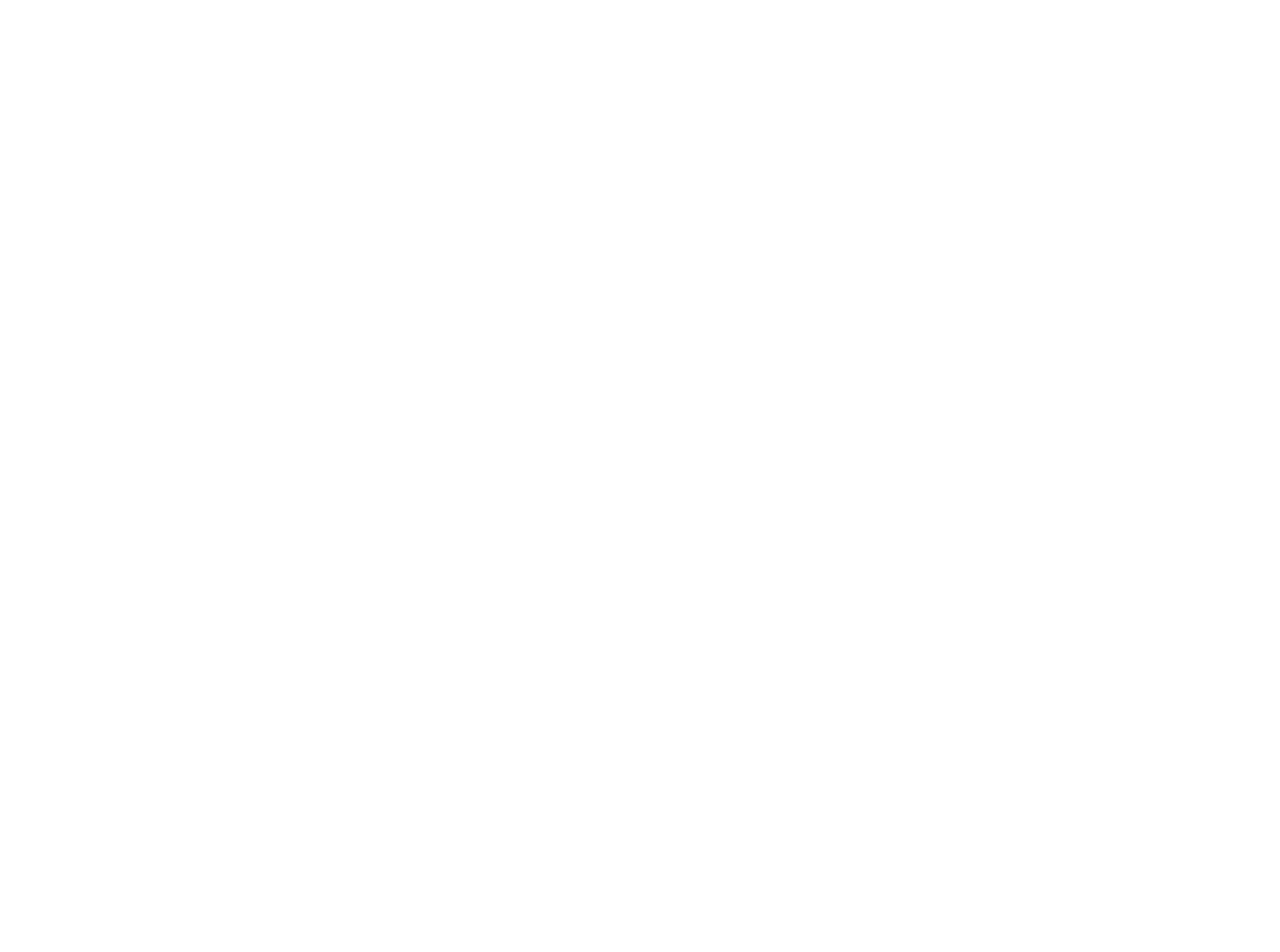
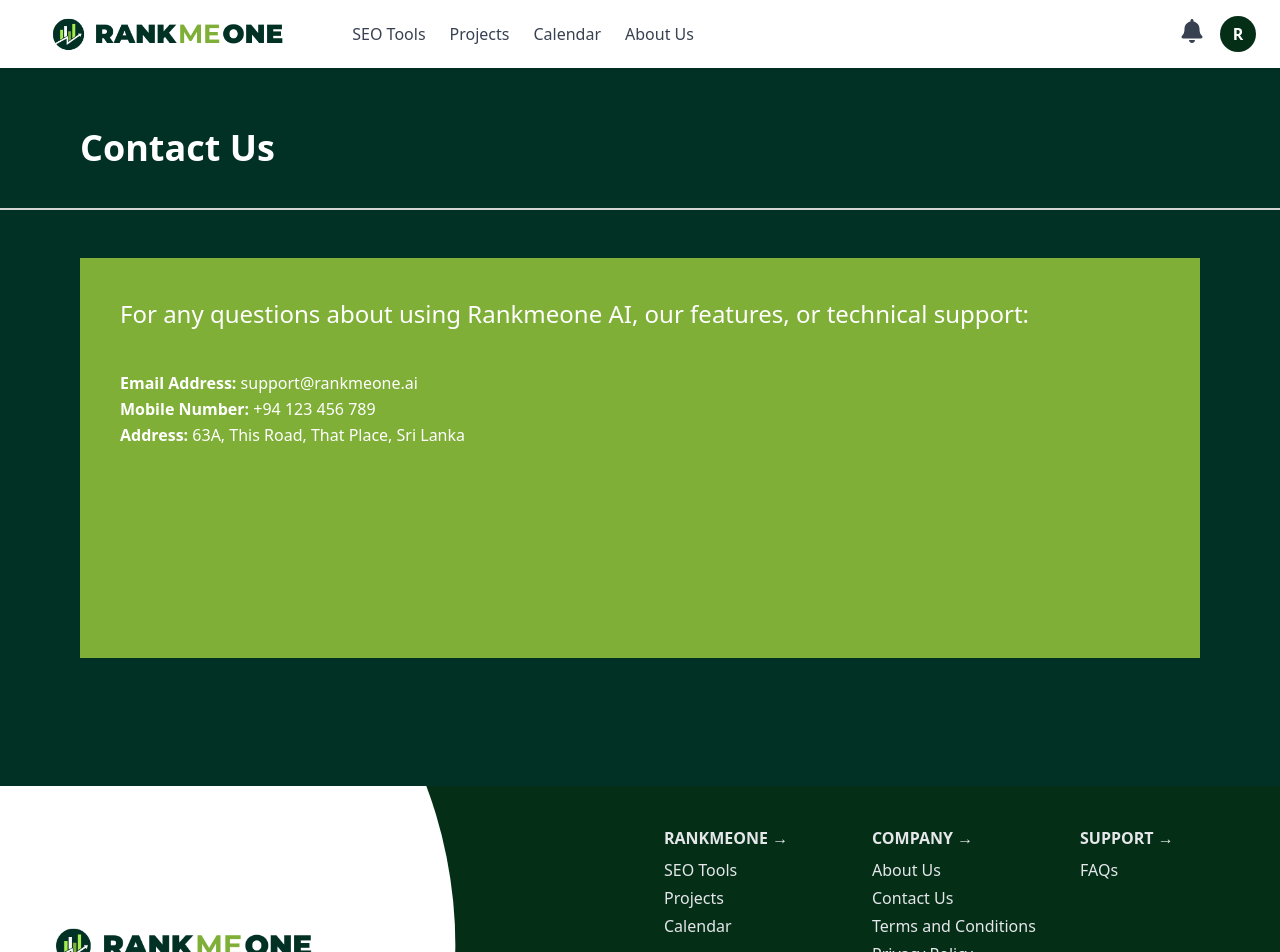
Before and after one commit to buzzaaaaar/cgp_fe, a React (Create React App) app: page /contact in a window 1280 px wide. Before the commit this address had no page. Shown: the top 952 px of the page. Before the commit the page ends 800 px from the top, so only its background shows below. Built offline with nearby package versions, Linux system fonts and the light colour scheme.

Commit message:
Contact us page updated

```diff
--- a/src/App.js
+++ b/src/App.js
@@ -3,6 +3,7 @@
 import Hero from './components/Hero';
 import Footer from './components/Footer';
 import About from './pages/AboutUs';
+import ContactUs from './pages/ContactUs';
 import './index.css';
 
 function Home() {
@@ -22,6 +23,7 @@
         <Routes>
           <Route path="/" element={<Home />} />
           <Route path="/AboutUs" element={<About />} />
+          <Route path="/contact" element={<ContactUs />} />
         </Routes>
       </div>
     </Router>
--- a/src/components/Footer.jsx
+++ b/src/components/Footer.jsx
@@ -24,7 +24,7 @@
             <h3 className="font-bold mb-2">COMPANY →</h3>
             <ul className="space-y-1">
               <li><Link to="/AboutUs" className="hover:text-green-400">About Us</Link></li>
-              <li><a href="#" className="hover:text-green-400">Contact Us</a></li>
+              <li><Link to="/contact" className="hover:text-green-400">Contact Us</Link></li>
               <li><a href="#" className="hover:text-green-400">Terms and Conditions</a></li>
               <li><a href="#" className="hover:text-green-400">Privacy Policy</a></li>
             </ul>
--- a/src/components/Navbar.jsx
+++ b/src/components/Navbar.jsx
@@ -85,10 +85,10 @@
             </button>
             {showProfile && (
               <div className="absolute right-0 mt-2 w-40 bg-white border rounded shadow-lg z-10">
-                <Link to="/account" className="block px-4 py-2 hover:bg-gray-100">
+                <Link to="/account" className="block px-4 py-2 hover:bg-gray-100 text-black">
                   My Account
                 </Link>
-                <Link to="/logout" className="block px-4 py-2 hover:bg-gray-100">
+                <Link to="/logout" className="block px-4 py-2 hover:bg-gray-100 text-black">
                   Log Out
                 </Link>
               </div>
--- /dev/null
+++ b/src/pages/ContactUs.js
@@ -0,0 +1,41 @@
+import React from 'react';
+import Navbar from '../components/Navbar';
+import Footer from '../components/Footer';
+
+function ContactUs() {
+  return (
+    <div className="font-[Hanken_Grotesk] bg-[#013024] text-white min-h-screen flex flex-col">
+      <Navbar />
+
+      <div className="flex-grow px-6 md:px-20 pt-32 pb-16">
+        {/* Contact Us Heading */}
+        <h1 className="text-4xl font-semibold text-left mb-10">Contact Us</h1>
+
+        {/* Line Below Heading */}
+        <hr className="border-[#D4D4D4] border-[1px] w-screen mt-4 mb-12 -ml-6 md:-ml-20" />
+
+        {/* Contact Info Box */}
+        <div className="flex flex-col md:flex-row w-full justify-center mb-16">
+          {/* Contact Info Box */}
+          <div className="bg-[#7FAF37] text-white px-10 py-10 w-full md:w-[100%] h-[400px] flex flex-col justify-start font-[Hanken_Grotesk]">
+            <h2 className="text-2xl font-medium mb-4 text-left">
+              For any questions about using Rankmeone AI, our features, or technical support:
+            </h2> <br />
+            <p className="text-left text-base leading-relaxed">
+              <strong>Email Address:</strong> support@rankmeone.ai
+              <br />
+              <strong>Mobile Number:</strong> +94 123 456 789
+              <br />
+              <strong>Address:</strong> 63A, This Road, That Place, Sri Lanka
+            </p>
+          </div>
+        </div>
+      </div>
+
+      {/* Footer */}
+      <Footer />
+    </div>
+  );
+}
+
+export default ContactUs;
```
